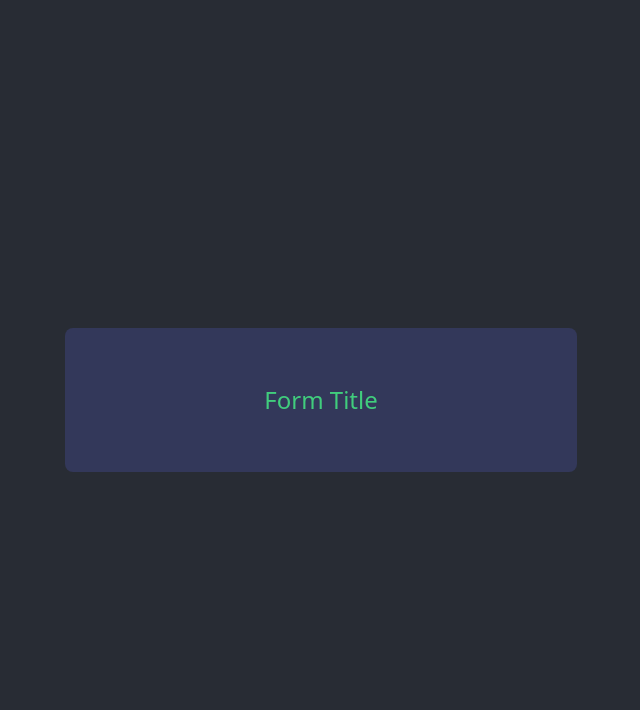
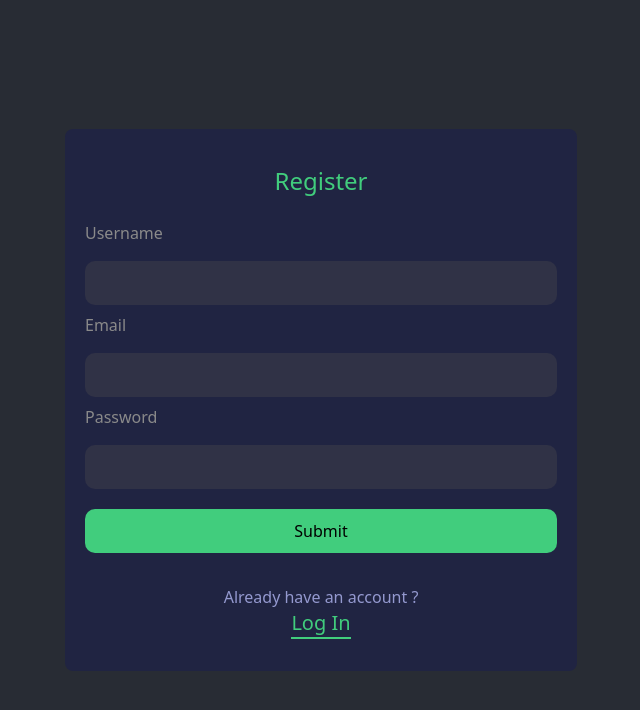
Before and after one commit to riad40/authentication-using-jwt, a React (Create React App) app in the folder frontend/: page /register in a window 1280 px wide. Shown: the top 710 px of the page, without its empty margins (319-959 px from the left). Built offline with nearby package versions, Linux system fonts and the light colour scheme.

Commit message:
create login and register components

```diff
--- a/frontend/package.json
+++ b/frontend/package.json
@@ -8,6 +8,7 @@
     "@testing-library/user-event": "^13.5.0",
     "react": "^18.2.0",
     "react-dom": "^18.2.0",
+    "react-router-dom": "^5.3.4",
     "react-scripts": "5.0.1",
     "web-vitals": "^2.1.4"
   },
--- a/frontend/src/App.js
+++ b/frontend/src/App.js
@@ -1,10 +1,8 @@
-import Form from './components/Form';
+import Form from './components/Form'
 function App() {
   return (
     <div className="flex justify-center items-center h-screen">
-      <Form>
-
-      </Form>
+      <Form />
     </div>
   )
 }
--- a/frontend/src/components/Form.jsx
+++ b/frontend/src/components/Form.jsx
@@ -1,19 +1,131 @@
+
+import Login from './Login'
+import Register from './Register'
+import { BrowserRouter as Router, Route, Switch } from 'react-router-dom'
+
 
 function Form() {
 
-    const route = ''
-    const title = 'Form Title'
+  const inputs = [
+    {
+      type: 'email',
+      id: 'email',
+      name: 'email',
+      label: 'Email',
+      class: 'block mt-4 mb-1 p-3 w-full',
+      style: {
+        backgroundColor: '#303246',
+        outline: 'none',
+        color: 'white',
+        padding: '10px',
+        borderRadius: '10px'
+      }
+
+    },
+    {
+      type: 'password',
+      id: 'password',
+      name: 'password',
+      label: 'Password',
+      class: 'block mt-4 mb-1 p-3 w-full',
+      style: {
+        backgroundColor: '#303246',
+        outline: 'none',
+        color: 'white',
+        padding: '10px',
+        borderRadius: '10px'
+      }
+    },
+    {
+      type: 'submit',
+      id: 'submit',
+      name: 'submit',
+      value: 'Submit',
+      class: 'block my-5 text-dark font-medium cursor-pointer w-full',
+      style: {
+        backgroundColor: '#41CD7D',
+        outline: 'none',
+        padding: '10px',
+        borderRadius: '10px'
+      }
+    }
+  ]
+  const inputs1 = [
+    {
+      type: 'text',
+      id: 'username',
+      name: 'username',
+      label: 'Username',
+      class: 'block mt-4 mb-1 p-3 w-full',
+      style: {
+        backgroundColor: '#303246',
+        outline: 'none',
+        color: 'white',
+        padding: '10px',
+        borderRadius: '10px'
+      }
+
+    },
+    {
+      type: 'email',
+      id: 'email',
+      name: 'email',
+      label: 'Email',
+      class: 'block mt-4 mb-1 p-3 w-full',
+      style: {
+        backgroundColor: '#303246',
+        outline: 'none',
+        color: 'white',
+        padding: '10px',
+        borderRadius: '10px'
+      }
+
+    },
+    {
+      type: 'password',
+      id: 'password',
+      name: 'password',
+      label: 'Password',
+      class: 'block mt-4 mb-1 p-3 w-full',
+      style: {
+        backgroundColor: '#303246',
+        outline: 'none',
+        color: 'white',
+        padding: '10px',
+        borderRadius: '10px'
+      }
+    },
+    {
+      type: 'submit',
+      id: 'submit',
+      name: 'submit',
+      value: 'Submit',
+      class: 'block my-5 text-dark font-medium cursor-pointer w-full',
+      style: {
+        backgroundColor: '#41CD7D',
+        outline: 'none',
+        padding: '10px',
+        borderRadius: '10px'
+      }
+    }
+  ]
 
   return (
 
-    <div className="w-2/5 rounded-lg" style={ { backgroundColor: 'rgb(51, 56, 90)'}}>
-        <div className="login px-7 py-10">
-            <h1 className="block py-4 text-white text-2xl font-400 text-center text-color">{ title }</h1>
-            <form action={ route } method="post" >
-
-            </form>
+    <Router>
+      <div className="w-2/5 rounded-lg" style={ { backgroundColor: '#202442'}}>
+        <div className="p-5">
+        <Switch>
+          <Route exact path="/">
+            <Login inputs={ inputs } />
+          </Route>
+          <Route path="/register">
+            <Register inputs={ inputs1 } />
+          </Route>
+        </Switch>
         </div>
-    </div>
+      </div>
+    </Router>
 
   )
 }
--- /dev/null
+++ b/frontend/src/components/Login.jsx
@@ -0,0 +1,26 @@
+import { Link } from 'react-router-dom'
+
+function Login({ inputs }) {
+
+  return (
+    <>
+      <h1 className="block py-4 text-white text-2xl font-400 text-center text-color">Log In</h1>
+      <form action="/login" method="post">
+        {
+          inputs.map((input) => (
+            <>
+              <label for={input.id} className="font-medium my-2" style={ { display: 'block', color: 'rgb(138, 138, 138)' } }>{input.label}</label>
+              <input type={input.type} id={input.id} name={input.name} className={ input.class } value={ input.value } style={ input.style } />
+            </>
+          ))
+        }
+        <div class="flex flex-col items-center py-3 options">
+          <span>Don't have an account ?</span>
+          <Link to="/register" className="text-xl">Register</Link>
+        </div>
+      </form>
+    </>
+  )
+}
+
+export default Login
--- /dev/null
+++ b/frontend/src/components/Register.jsx
@@ -0,0 +1,26 @@
+import { Link } from 'react-router-dom'
+
+function Register({ inputs }) {
+
+    return (
+        <>
+            <h1 className="block py-4 text-white text-2xl font-400 text-center text-color">Register</h1>
+            <form action="/Register" method="post">
+            {
+                inputs.map((input) => (
+                <>
+                    <label for={input.id} className="font-medium my-2" style={ { display: 'block', color: 'rgb(138, 138, 138)' } }>{input.label}</label>
+                    <input type={input.type} id={input.id} name={input.name} className={ input.class } value={ input.value } style={ input.style } />
+                </>
+                ))
+            }
+            </form>
+            <div class="flex flex-col items-center py-3 options">
+            <span>Already have an account ?</span>
+            <Link to="/" className="text-xl">Log In</Link>
+            </div>
+        </>
+    )
+  }
+
+  export default Register
--- a/frontend/src/index.css
+++ b/frontend/src/index.css
@@ -4,3 +4,10 @@ body {
 .text-color {
   color: #41CD7D;
 }
+.options span {
+  color: #9499cf;
+}
+.options a {
+  border-bottom: 2px solid #41CD7D;
+  color: #41CD7D;
+}
```
Also changed, not shown: 2 other files (tests, documents, lock files or other folders).
